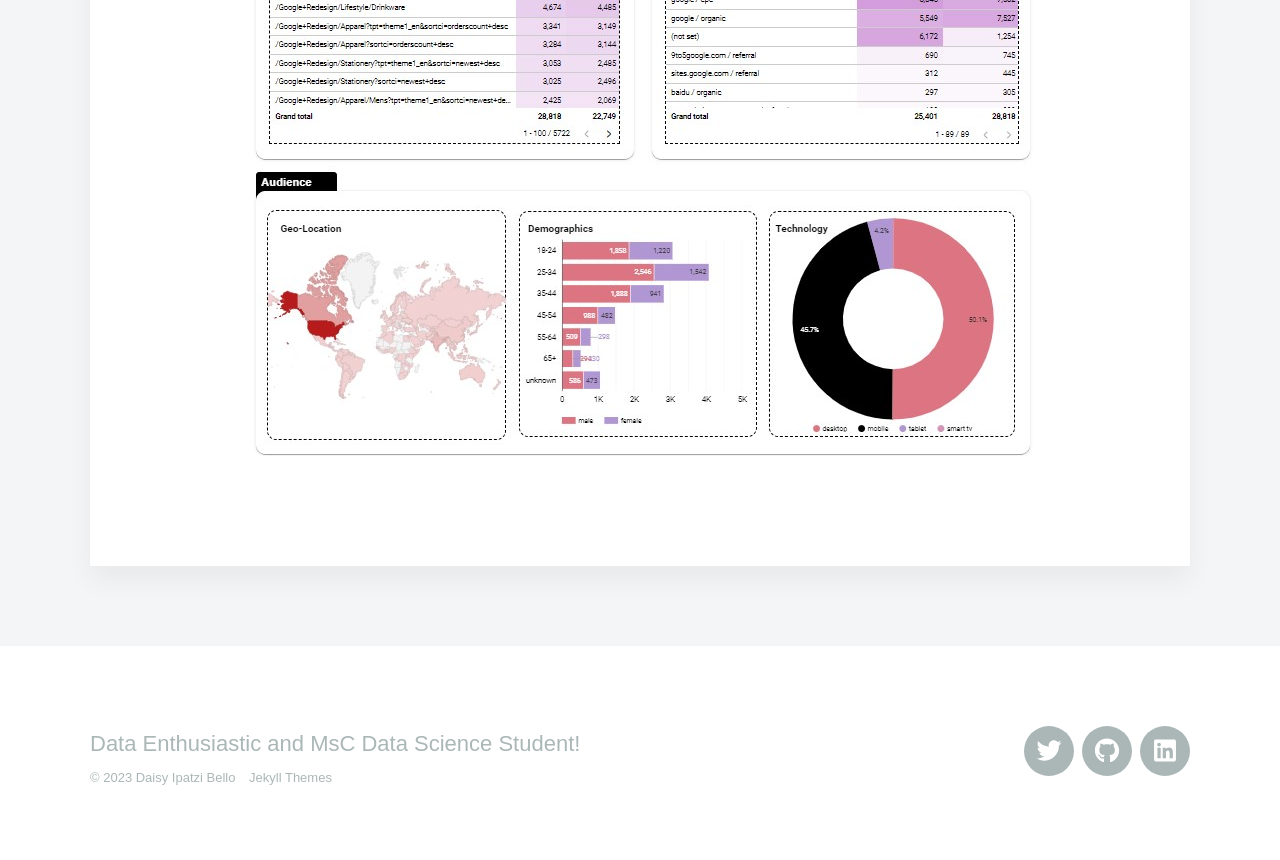
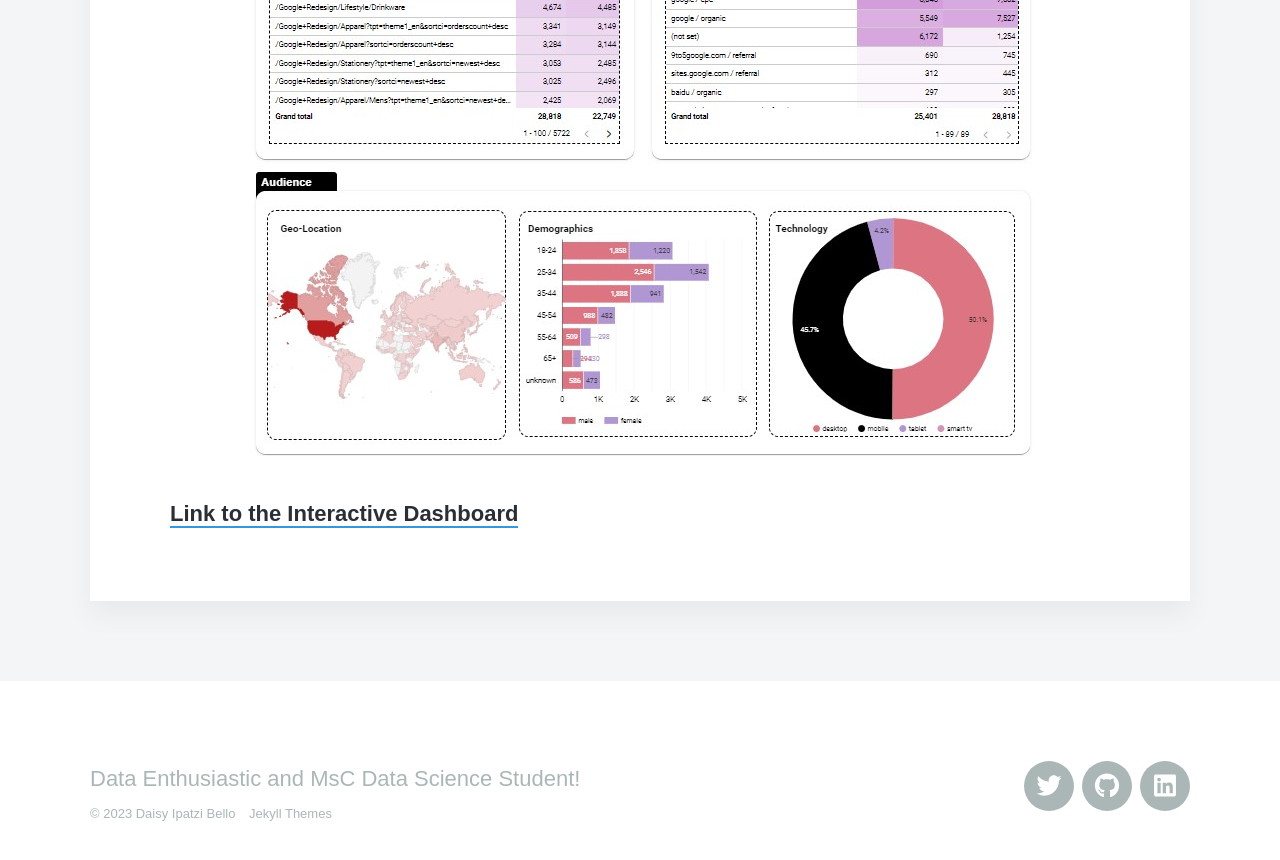
Before and after one commit to DaisyIpatzi/daisyipatzi.github.io, a Jekyll site: the page built from _projects/2023-10-27-visualisation.md, in a window 1280 px wide and 900 px high, scrolled down 1301 px. Shown: the top 860 px of the window. Built offline with Jekyll 4.4.1, drawn with Linux system fonts in a browser that asks for light colours; nearby versions of some CDN libraries; some web fonts are replaced.

Commit message:
Update 2023-10-27-visualisation.md

```diff
--- a/_projects/2023-10-27-visualisation.md
+++ b/_projects/2023-10-27-visualisation.md
@@ -13,3 +13,5 @@ featured_image: 'images/demo/dash2.jpg'
 *Critically evaluate the capabilities of different visualisation tools and programming languages (proprietary and/or open source) to support the discovery and display of critical and valuable answers in different types of datasets.
 
 ![](/images/demo/dash.jpg)
+
+[Link to the Interactive Dashboard ](https://lookerstudio.google.com/u/0/reporting/8561a9e2-7ee2-483b-b50f-74d73d2124a8/page/DDUMC)
```
